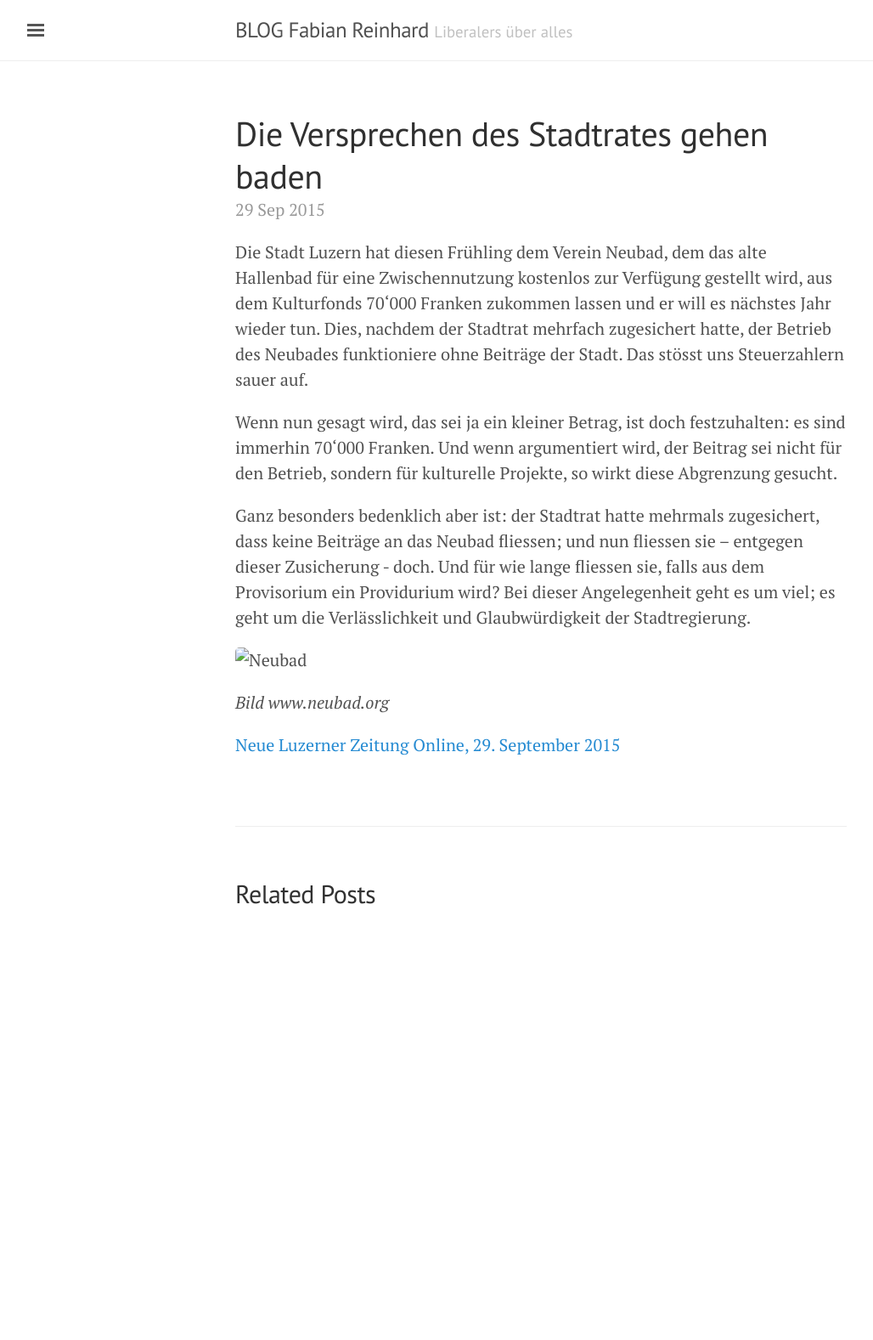
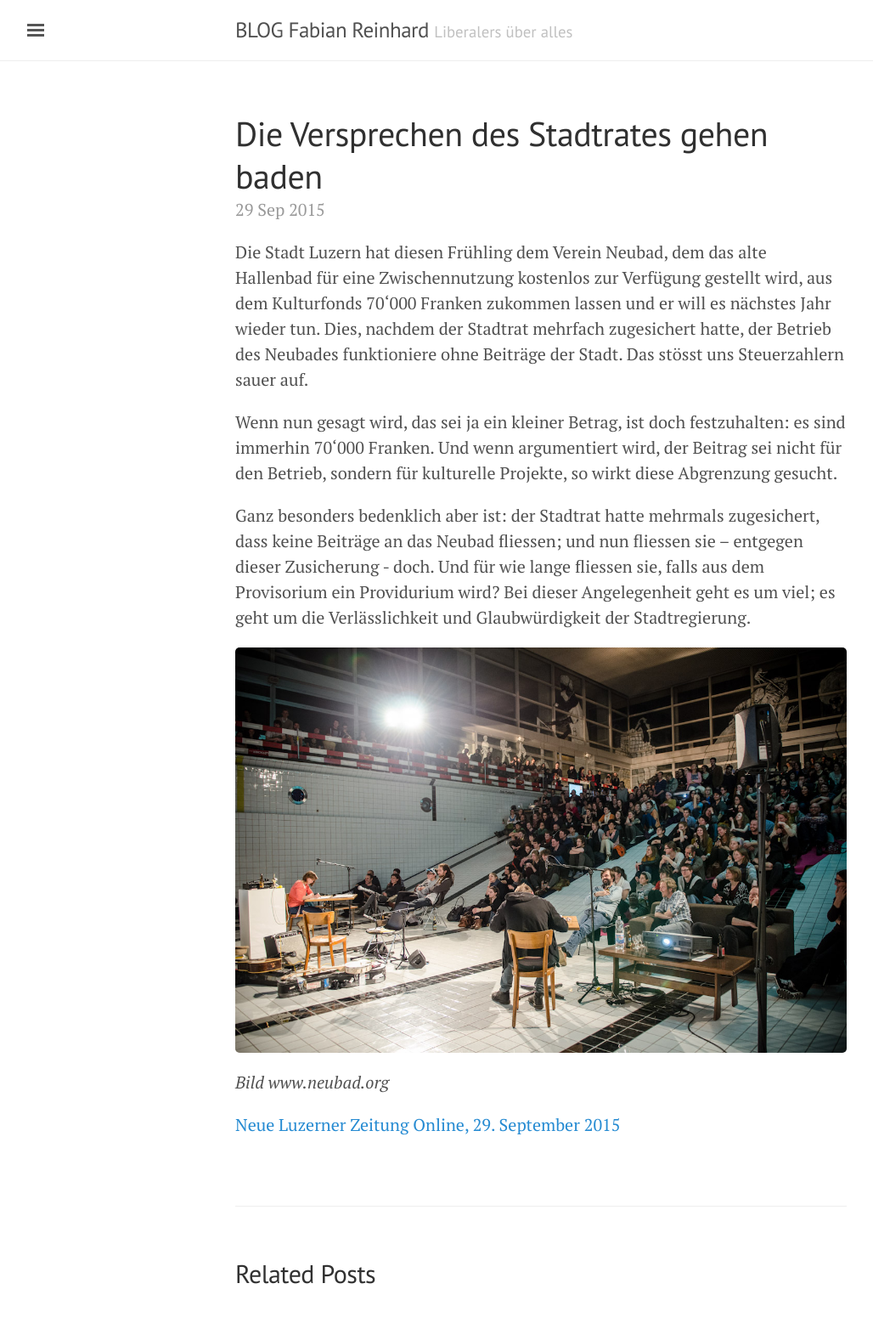
Before and after one commit to freinhard/freinhard.github.io, a Jekyll site: the page built from _posts/2015-09-29-neubad.md, in a window 1280 px wide. Shown: the whole page at 85% size, without its empty margins (3-1031 px from the left). Built offline with Jekyll 4.4.1, drawn with Linux system fonts in a browser that asks for light colours; before the commit the page ends 1131 px from its top, so only the background shows below that.

Commit message:
Fix image url

```diff
--- a/_posts/2015-09-29-neubad.md
+++ b/_posts/2015-09-29-neubad.md
@@ -9,7 +9,7 @@ Wenn nun gesagt wird, das sei ja ein kleiner Betrag, ist doch festzuhalten: es s
 
 Ganz besonders bedenklich aber ist: der Stadtrat hatte mehrmals zugesichert, dass keine Beiträge an das Neubad fliessen; und nun fliessen sie – entgegen dieser Zusicherung - doch. Und für wie lange fliessen sie, falls aus dem Provisorium ein Providurium wird? Bei dieser Angelegenheit geht es um viel; es geht um die Verlässlichkeit und Glaubwürdigkeit der Stadtregierung.
 
-![Neubad]({{ site.url }}/assets/neubad.jpg)
+![Neubad]({{ site.url }}/public/assets/neubad.jpg)
 *Bild www.neubad.org*
 
 [Neue Luzerner Zeitung Online, 29. September 2015](http://www.luzernerzeitung.ch/nachrichten/zentralschweiz/lu/abo/70-000-Franken-fuer-Neubad;art9647,602518)
```
